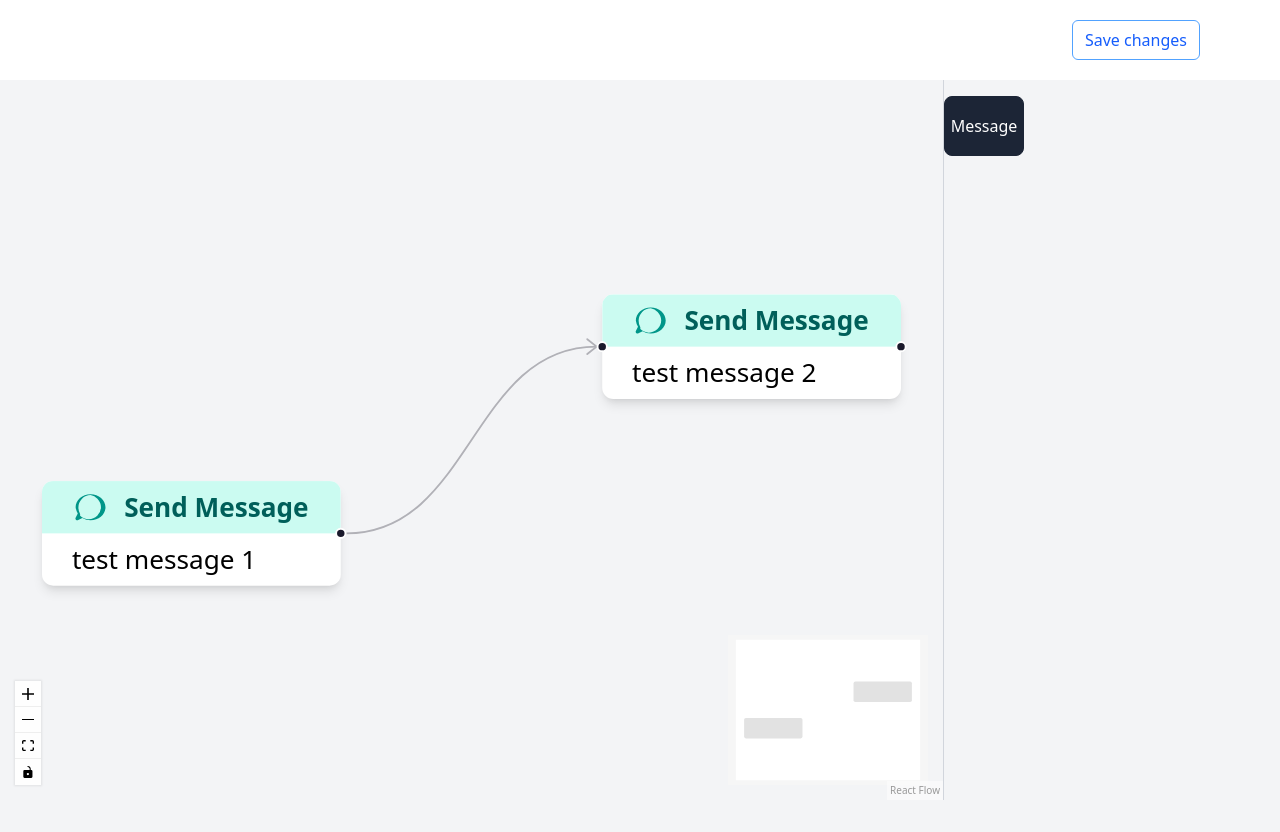
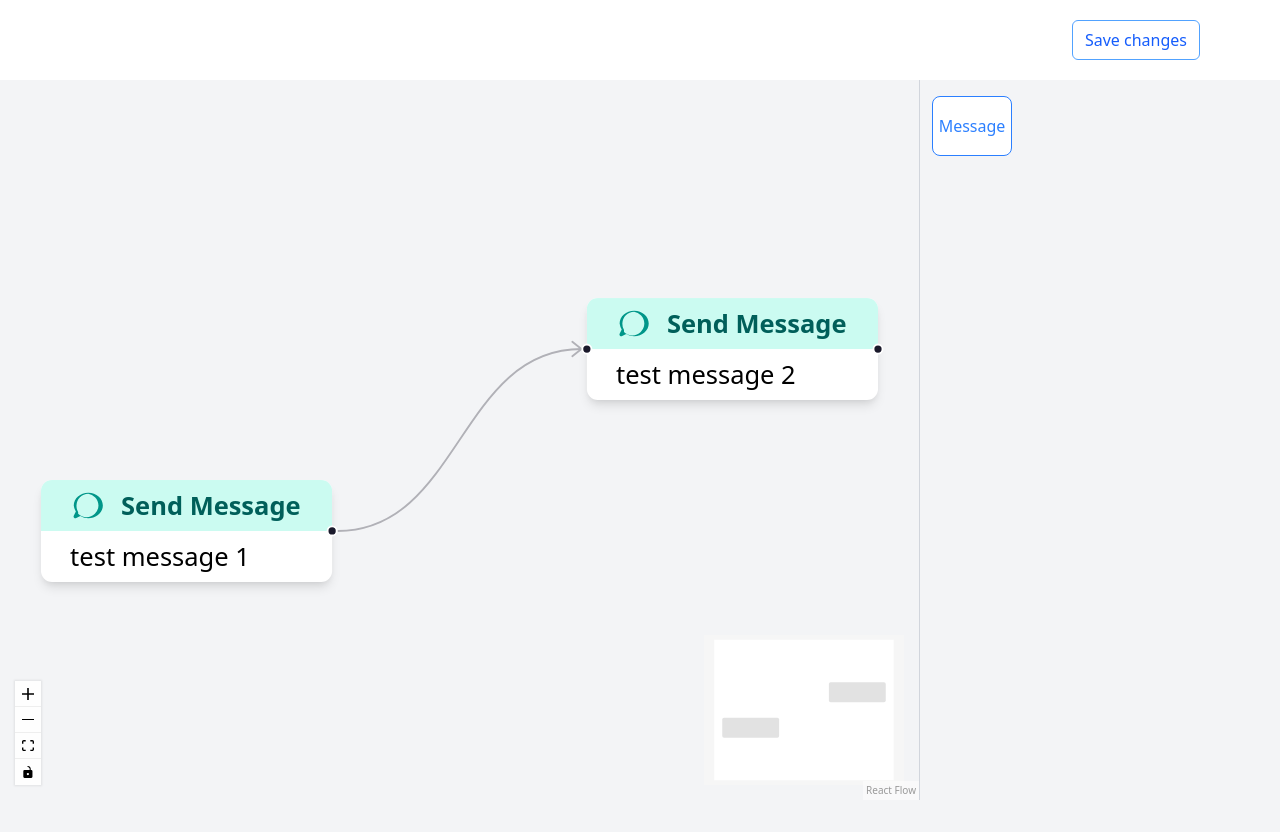
Before and after one commit to Ghanasyamns/bitespeed-flow, a React (Vite) app: page / in a window 1280 px wide. Shown: the top 832 px of the page. Built offline with nearby package versions, Linux system fonts and the light colour scheme.

Commit message:
add style for sidebar

```diff
--- a/src/components/drag-nodes.tsx
+++ b/src/components/drag-nodes.tsx
@@ -17,7 +17,7 @@ export const DraggableNode = ({ type, label }: Props) => {
 
   return (
     <div
-      className="flex flex-col items-center justify-center min-w-[80px] h-[60px] p-[5px] border border-[#1C2536] rounded-lg bg-[#1C2536] text-white cursor-grab active:cursor-grabbing"
+      className="flex flex-col items-center justify-center min-w-[80px] h-[60px] p-[5px] border border-blue-500 rounded-lg bg-white text-blue-500 cursor-grab active:cursor-grabbing"
       onDragStart={(event) => onDragStart(event, type)}
       onDragEnd={(event) =>
         ((event.target as HTMLElement).style.cursor = "grab")
--- a/src/components/sidebar.tsx
+++ b/src/components/sidebar.tsx
@@ -3,7 +3,7 @@ import { DraggableNode } from "./drag-nodes";
 function Sidebar() {
   return (
     <div className="border-l border-gray-300">
-      <div className="mt-4 flex flex-wrap gap-2">
+      <div className="mt-4 px-3 flex flex-wrap gap-2">
         <DraggableNode type="text" label="Message" />
       </div>
     </div>
```
Also changed, not shown: src/assets/Settings panel.jpeg (added).
